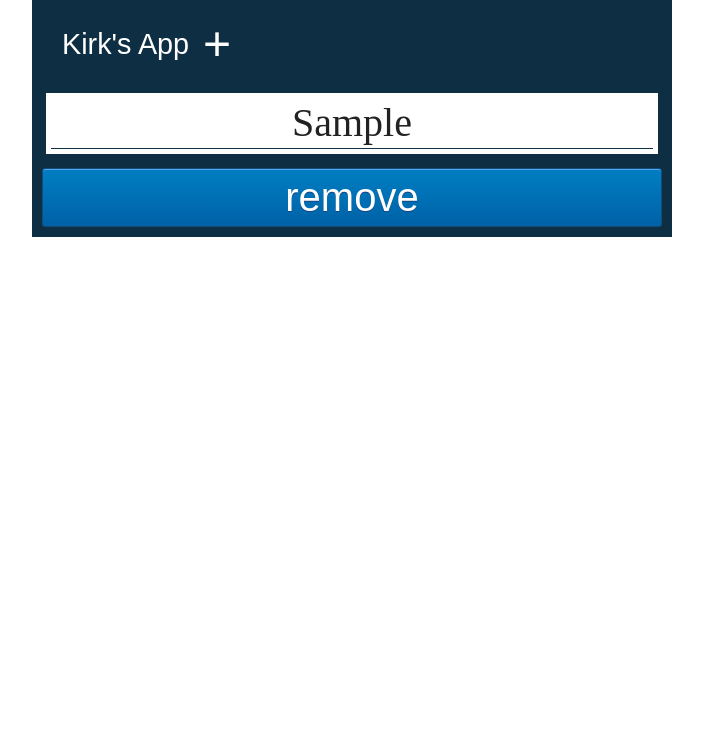
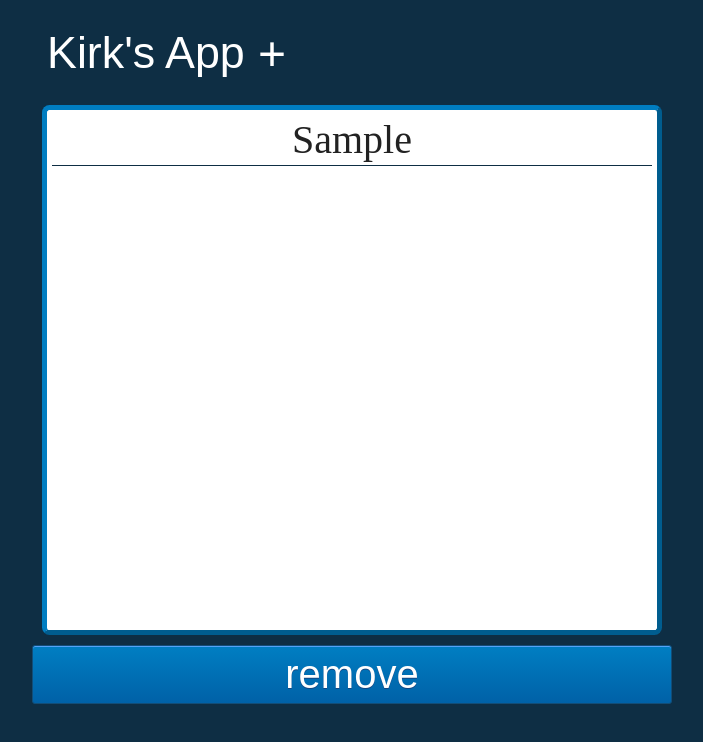
Before and after one commit to montgomeryrd/tessio-app, a React (Create React App) app: page / in a window 1280 px wide. Both pictures are taken after typing "Sample" into the empty fields and a click on the button "create". Shown: the top 742 px of the page, without its empty margins (288-991 px from the left). Built offline with nearby package versions, Linux system fonts and the light colour scheme.

Commit message:
working on styling

```diff
--- a/src/App.js
+++ b/src/App.js
@@ -34,14 +34,25 @@ function App() {
 	return (
 		<div className="app">
 			<h1 className="kirk">Kirk's App</h1>
-			<button id={orderList.length > 0 ? "add-showing" : "add-hiding"} onClick={() => setToggle(true)}>+</button>
+			<button id={orderList.length > 0 ? "add-showing" : "add-remove"} onClick={() => setToggle(!toggle)}>+</button>
 			{!orderList.length ?
-				<Form toggle={toggle} setToggle={setToggle} orderList={orderList} setOrderList={setOrderList} />
+				<div className="container">
+					<Form text={'input items'} toggle={toggle} setToggle={setToggle} orderList={orderList} setOrderList={setOrderList} />
+				</div>
 			:
-				<section className="list" style={{opacity: toggle ? .2 : 1}}>
-					{toggle ? <Form toggle={toggle} setToggle={setToggle} orderList={orderList} setOrderList={setOrderList} /> : '' }
-					<ul>{list}</ul>
-					<button className="btn butt" onClick={remove}>remove</button>
+				<section>
+					{toggle ?
+						<div className="container">
+							<Form text={'add more items'} toggle={toggle} setToggle={setToggle} orderList={orderList} setOrderList={setOrderList} />
+						</div>
+						:
+						<div className="container">
+							<ul className="list">
+								{list}
+							</ul>
+							<button className="btn butt" onClick={remove}>remove</button>
+						</div>
+					}
 				</section>
 			}
 		</div>
--- a/src/components/Form.js
+++ b/src/components/Form.js
@@ -1,6 +1,6 @@
 import { useState } from 'react';
 
-function Form({ toggle, setToggle, orderList, setOrderList }) {
+function Form({ text, toggle, setToggle, orderList, setOrderList }) {
 
     const [value, setValue] = useState('');
 
@@ -17,7 +17,7 @@ function Form({ toggle, setToggle, orderList, setOrderList }) {
     };
 
     return (
-        <form className={toggle ? 'add-input' : 'input-form'} onSubmit={handleSubmit}>
+        <form className="input-form" onSubmit={handleSubmit}>
             <textarea
                 id="list"
                 name="list"
@@ -26,7 +26,7 @@ function Form({ toggle, setToggle, orderList, setOrderList }) {
                 autoComplete="off"
                 onChange={handleChange}
                 required={true}
-                placeholder="input items">
+                placeholder={text}>
             </textarea>
             <button className="btn butt" type="submit" onSubmit={handleSubmit}>{toggle ? "add" : "create"}</button>
         </form>
--- a/src/index.css
+++ b/src/index.css
@@ -2,22 +2,25 @@
   width: 0px;
   background: transparent; /* make scrollbar transparent */
 }
+html {
+  background-color: #0e2e44;
+}
 .app {
   position: absolute;
-  background-color: #0e2e44;
   left: 0;
   right: 0;
   max-width: 640px;
-  max-height: 100%;
+  height: 100vh;
   margin: 0 auto;
+  border-radius: 2mm;
 }
 .kirk {
   font-family: Arial, Helvetica, sans-serif;
   color: #fff;
-  margin: 30px 0 0 30px;
-  font-size: 1.8rem;
+  margin: 30px 0 0 15px;
+  font-size: 2.8rem;
 }
-#add-hiding {
+#add-remove {
   display: none;
 }
 #add-showing {
@@ -26,37 +29,54 @@
   border: transparent;
   color: #fff;
   font-size: 3em;
-  left: 165px;
-  top: 15px;
+  left: 220px;
+  top: 25px;
+  transition: .7s;
 }
 #add-showing:hover {
-  font-size: 3.2em;
+  color: #009aec;
+  transition: .7s;
 }
 .input-form {
   position: relative;
   margin: 30px 10px 10px 10px;
-  border: 1px solid red;
+  height: 65vh;
 }
 .input-form textarea {
+  border-top: 5px solid #007dc1;
+  border-left: 5px solid #007dc1;
+  border-right: 5px solid #005d8f;
+  border-bottom: 5px solid #005d8f;
+  border-radius: 2mm;
   width: 100%;
+  height: 100%;
   font-size: 2.5em;
   box-sizing: border-box;
 }
-
-
 .list {
+  border-top: 5px solid #007dc1;
+  border-left: 5px solid #007dc1;
+  border-right: 5px solid #005d8f;
+  border-bottom: 5px solid #005d8f;
   margin: 30px 10px 0 10px;
+  border-radius: 2mm;
+  height: 65vh;
   font-size: 2.5em;
 }
+.divForButton {
+  position: relative;
+  max-width: 100%;
+}
 ul {
+  border-radius: 2mm;
   border: 4px solid #0e2e44;
   background-color: #fff;
   display: flex;
   flex-direction: column;
   text-align: center;
   overflow-y: scroll;
+  height: 65vh;
 }
-
 li {
   font-size: 2.5rem;
   cursor: pointer;
@@ -70,12 +90,10 @@ li {
   -o-user-select: none;
   user-select: none;
 }
-
 .line {
   border-bottom: .5px solid #0e2e44;
   margin: 0 5px 5px 5px;
 }
-
 .btn {
 	box-shadow: inset 0px 1px 0px 0px #54a3f7;
 	background: linear-gradient(to bottom, #007dc1 5%, #0061a7 100%);
@@ -87,20 +105,28 @@ li {
 	color:#ffffff;
 	font-family: Arial;
   font-size: 2.5rem;
+  width: 100%;
   margin: 10px 0;
-  max-width: 780px;
-  width: 100%;
 	padding: 6px 24px;
 	text-decoration: none;
 	text-shadow: 0px 1px 0px #154682;
 }
-
 .btn:hover {
 	background: linear-gradient(to bottom, #0061a7 5%, #007dc1 100%);
 	background-color:#0061a7;
 }
-
 .btn:active {
 	position: relative;
-	top: 1px;
+  top: 1px;
 }
+/* @media(max-width: 1000px) {
+  .kirk {
+    font-size: 2em;
+  }
+  #add-showing {
+    margin: -8px 0 0 -60px;
+  }
+  .input-form textarea {
+    border: none;
+  }
+} */
```
